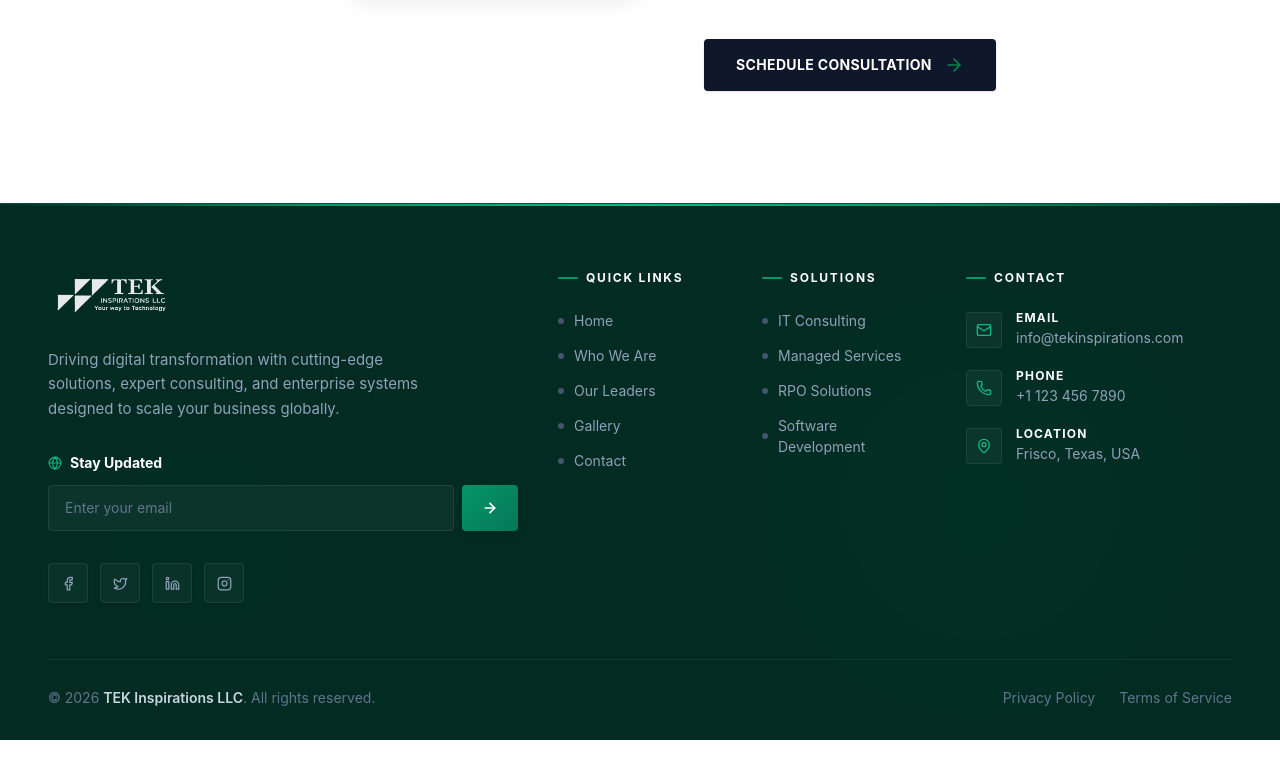
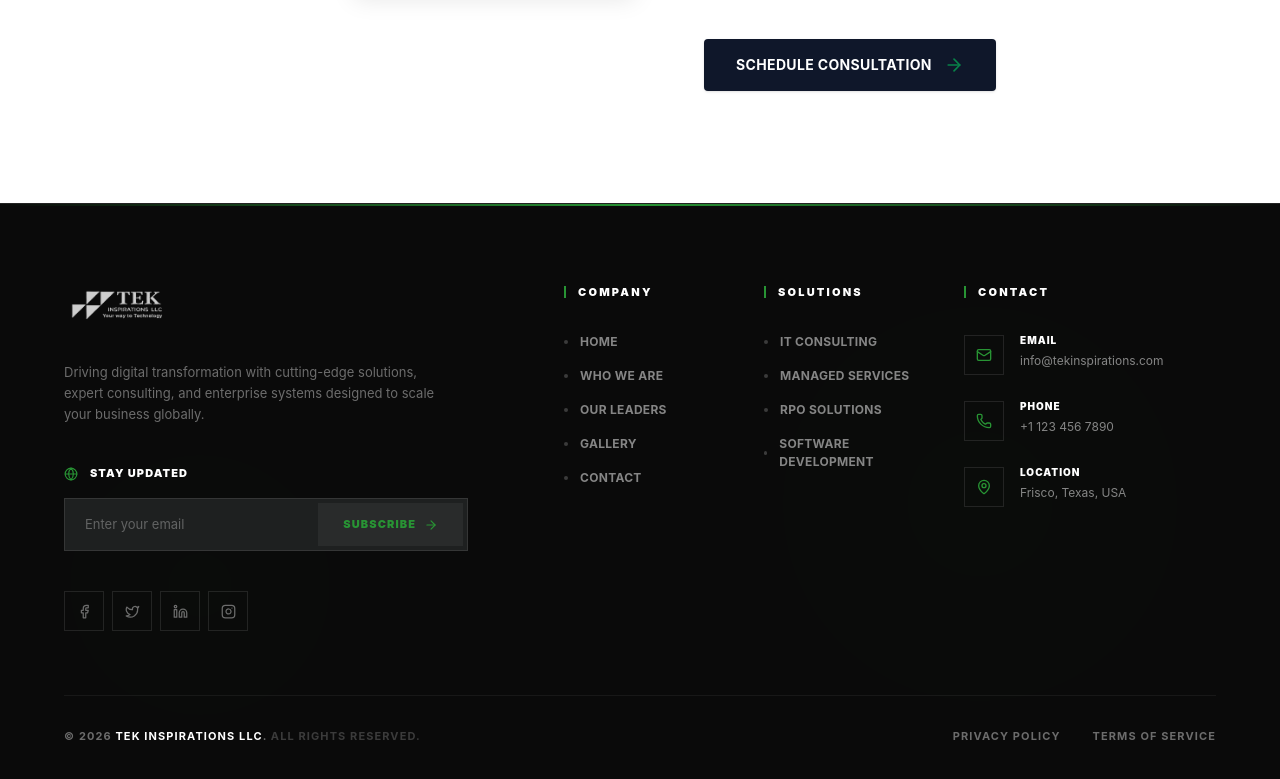
Before and after one commit to anupchauhanak6/tek-inspirations-llc, a React (Vite) app in the folder frontend/: page / in a window 1280 px wide. Shown: the part 4912-5691 px from the top of the page. Before the commit the page ends 5652 px from the top, so only its background shows below. Built offline with nearby package versions, Linux system fonts and the light colour scheme.

Commit message:
feat: implement core frontend pages and shared components for the website redesign

```diff
--- a/frontend/src/components/Footer.jsx
+++ b/frontend/src/components/Footer.jsx
@@ -1,6 +1,10 @@
 import React from "react";
 import { Link } from "react-router-dom";
 import { Mail, Phone, MapPin, Facebook, Twitter, Linkedin, Instagram, ArrowRight, Globe } from "lucide-react";
+
+/* ─── Logo brand colors ─── */
+const BRAND = "#289434"; // Logo Forest Green
+const DARK  = "#14542c"; // Logo Dark Ivy
 
 const solutions = [
   { name: "IT Consulting",        path: "/our-solution/it-consulting" },
@@ -26,55 +30,57 @@ const socials = [
 
 function Footer() {
   return (
-    <footer className="bg-[#022c22] text-slate-400 relative overflow-hidden font-sans border-t border-[#064e3b]">
-      {/* Decorative background elements using Emerald green */}
-      <div className="pointer-events-none absolute top-0 right-0 w-150 h-150 opacity-[0.03]"
-        style={{ background: "radial-gradient(circle, #10b981, transparent 60%)", filter: "blur(80px)" }} />
-      <div className="pointer-events-none absolute bottom-0 left-0 w-100 h-100 opacity-[0.02]"
-        style={{ background: "radial-gradient(circle, #059669, transparent 60%)", filter: "blur(60px)" }} />
+    <footer className="bg-[#0a0a0a] text-slate-400 relative overflow-hidden font-sans border-t border-white/10">
+      {/* Decorative background elements */}
+      <div className="pointer-events-none absolute top-0 right-0 w-[600px] h-[600px] opacity-[0.02]"
+        style={{ background: `radial-gradient(circle, ${BRAND}, transparent 70%)`, filter: "blur(80px)" }} />
+      <div className="pointer-events-none absolute bottom-0 left-0 w-[400px] h-[400px] opacity-[0.02]"
+        style={{ background: `radial-gradient(circle, ${BRAND}, transparent 70%)`, filter: "blur(60px)" }} />
 
       {/* Top accent line */}
-      <div className="h-0.5 w-full"
-        style={{ background: "linear-gradient(to right, transparent, #059669, #10b981, #059669, transparent)" }} />
+      <div className="absolute top-0 left-0 right-0 h-[2px]"
+        style={{ background: `linear-gradient(90deg, transparent 0%, ${BRAND} 50%, transparent 100%)` }} />
 
-      <div className="max-w-7xl mx-auto px-6 lg:px-12 pt-16 pb-8 relative z-10">
-        <div className="grid grid-cols-1 md:grid-cols-12 gap-10 pb-14 border-b border-white/6">
+      <div className="max-w-[1700px] mx-auto px-6 lg:px-16 pt-20 pb-10 relative z-10">
+        <div className="grid grid-cols-1 md:grid-cols-12 gap-12 pb-16 border-b border-white/[0.06]">
 
           {/* Brand Column */}
-          <div className="md:col-span-12 lg:col-span-5">
-            <Link to="/" className="inline-block mb-6 group">
+          <div className="md:col-span-12 lg:col-span-5 pr-0 lg:pr-12">
+            <Link to="/" className="inline-block mb-8 group">
               <img
                 src="photos/logo.png"
                 alt="TEK Inspirations"
-                className="h-12 w-auto object-contain brightness-0 invert opacity-90 group-hover:opacity-100 transition-opacity"
+                className="h-10 w-auto object-contain brightness-0 invert opacity-80 group-hover:opacity-100 group-hover:saturate-100 transition-all duration-300"
               />
             </Link>
-            <p className="text-slate-400 text-[15px] leading-relaxed mb-8 max-w-sm">
+            <p className="text-white/40 text-[13px] leading-relaxed mb-10 max-w-sm">
               Driving digital transformation with cutting-edge solutions, expert consulting, and enterprise systems designed to scale your business globally.
             </p>
 
             {/* Newsletter */}
-            <div className="mb-8">
-              <p className="text-white text-sm font-bold mb-3 flex items-center gap-2">
-                <Globe size={14} className="text-[#10b981]" />
+            <div className="mb-10">
+              <p className="text-white text-[11px] font-black uppercase tracking-widest mb-4 flex items-center gap-3">
+                <Globe size={14} style={{ color: BRAND }} />
                 Stay Updated
               </p>
-              <div className="flex gap-2">
+              <div className="flex bg-[#1e2020] border border-white/10 p-1">
                 <input type="email" placeholder="Enter your email"
-                  className="flex-1 bg-white/4 border border-white/8 rounded px-4 py-3 text-sm text-slate-300 placeholder-slate-500 focus:outline-none focus:border-[#10b981]/50 focus:bg-white/6 transition-all" />
-                <button className="px-5 py-3 rounded text-white font-bold transition-all hover:-translate-y-0.5 shadow-md hover:shadow-[#10b981]/20 active:scale-95"
-                  style={{ background: "linear-gradient(135deg, #059669, #047857)" }}>
-                  <ArrowRight size={16} strokeWidth={2.5} />
+                  className="flex-1 bg-transparent px-4 py-3 text-[13px] text-white placeholder-white/30 focus:outline-none focus:bg-white/5 transition-all" />
+                <button className="px-6 py-3 text-white font-black uppercase tracking-widest text-[11px] bg-white/5 hover:bg-white/10 transition-colors flex items-center justify-center gap-2 border border-transparent hover:border-white/20"
+                  style={{ color: BRAND }}>
+                  Subscribe
+                  <ArrowRight size={14} />
                 </button>
               </div>
             </div>
 
             {/* Socials */}
-            <div className="flex gap-3">
+            <div className="flex gap-2">
               {socials.map(({ icon: Icon, href, label }) => (
                 <a key={label} href={href} aria-label={label}
-                  className="w-10 h-10 rounded flex items-center justify-center border border-white/8 bg-white/3 text-slate-400 hover:text-white hover:bg-[#059669] hover:border-[#059669] transition-all duration-200 hover:-translate-y-0.5 shadow-sm hover:shadow-[#059669]/20">
-                  <Icon size={15} />
+                  className="w-10 h-10 flex items-center justify-center border border-white/10 bg-transparent text-white/40 hover:text-white transition-all duration-300 hover:bg-white/5"
+                  style={{ borderColor: "rgba(255,255,255,0.1)" }}>
+                  <Icon size={15} className="group-hover:text-white transition-colors" />
                 </a>
               ))}
             </div>
@@ -82,16 +88,16 @@ function Footer() {
 
           {/* Quick Links */}
           <div className="md:col-span-6 lg:col-span-2">
-            <h3 className="text-white font-bold text-xs uppercase tracking-[0.15em] mb-6 flex items-center gap-2">
-              <span className="w-5 h-0.5 bg-[#059669] rounded-full" />
-              Quick Links
+            <h3 className="text-white font-black text-[11px] uppercase tracking-[0.2em] mb-8 flex items-center gap-3">
+              <span className="w-[2px] h-3" style={{ background: BRAND }} />
+              Company
             </h3>
-            <ul className="space-y-3.5">
+            <ul className="space-y-4">
               {quickLinks.map(({ name, path }) => (
                 <li key={name}>
                   <Link to={path}
-                    className="group flex items-center gap-2.5 text-slate-400 hover:text-white transition-colors text-[14px]">
-                    <span className="w-1.5 h-1.5 rounded-full bg-slate-600 group-hover:bg-[#10b981] group-hover:shadow-[0_0_6px_#10b981] transition-all" />
+                    className="group flex items-center gap-3 text-white/50 hover:text-white transition-colors text-[12px] font-bold tracking-wide uppercase">
+                    <span className="w-1 h-1 rounded-full bg-white/20 group-hover:scale-150 group-hover:bg-[#289434] transition-all" />
                     {name}
                   </Link>
                 </li>
@@ -101,16 +107,16 @@ function Footer() {
 
           {/* Solutions */}
           <div className="md:col-span-6 lg:col-span-2">
-            <h3 className="text-white font-bold text-xs uppercase tracking-[0.15em] mb-6 flex items-center gap-2">
-              <span className="w-5 h-0.5 bg-[#059669] rounded-full" />
+            <h3 className="text-white font-black text-[11px] uppercase tracking-[0.2em] mb-8 flex items-center gap-3">
+              <span className="w-[2px] h-3" style={{ background: BRAND }} />
               Solutions
             </h3>
-            <ul className="space-y-3.5">
+            <ul className="space-y-4">
               {solutions.map(({ name, path }) => (
                 <li key={name}>
                   <Link to={path}
-                    className="group flex items-center gap-2.5 text-slate-400 hover:text-white transition-colors text-[14px]">
-                    <span className="w-1.5 h-1.5 rounded-full bg-slate-600 group-hover:bg-[#10b981] group-hover:shadow-[0_0_6px_#10b981] transition-all" />
+                    className="group flex items-center gap-3 text-white/50 hover:text-white transition-colors text-[12px] font-bold tracking-wide uppercase">
+                    <span className="w-1 h-1 rounded-full bg-white/20 group-hover:scale-150 group-hover:bg-[#289434] transition-all" />
                     {name}
                   </Link>
                 </li>
@@ -120,23 +126,23 @@ function Footer() {
 
           {/* Contact */}
           <div className="md:col-span-12 lg:col-span-3">
-            <h3 className="text-white font-bold text-xs uppercase tracking-[0.15em] mb-6 flex items-center gap-2">
-              <span className="w-5 h-0.5 bg-[#059669] rounded-full" />
+            <h3 className="text-white font-black text-[11px] uppercase tracking-[0.2em] mb-8 flex items-center gap-3">
+              <span className="w-[2px] h-3" style={{ background: BRAND }} />
               Contact
             </h3>
-            <ul className="space-y-5">
+            <ul className="space-y-6">
               {[
                 { icon: Mail,   label: "Email",    value: "info@tekinspirations.com" },
                 { icon: Phone,  label: "Phone",    value: "+1 123 456 7890" },
                 { icon: MapPin, label: "Location", value: "Frisco, Texas, USA" },
               ].map(({ icon: Icon, label, value }) => (
-                <li key={label} className="group flex items-start gap-3.5">
-                  <div className="mt-0.5 w-9 h-9 rounded flex items-center justify-center bg-white/4 border border-white/8 group-hover:border-[#059669]/40 group-hover:bg-[#059669]/10 transition-all shrink-0">
-                    <Icon size={16} className="text-[#10b981]" />
+                <li key={label} className="group flex items-start gap-4">
+                  <div className="mt-0.5 w-10 h-10 flex items-center justify-center border border-white/10 group-hover:border-white/30 group-hover:bg-white/5 transition-all shrink-0">
+                    <Icon size={16} style={{ color: BRAND }} />
                   </div>
                   <div>
-                    <p className="text-white text-xs font-bold mb-0.5 uppercase tracking-widest">{label}</p>
-                    <p className="text-slate-400 text-sm">{value}</p>
+                    <p className="text-white text-[10px] font-black mb-1 uppercase tracking-widest">{label}</p>
+                    <p className="text-white/50 text-[12px]">{value}</p>
                   </div>
                 </li>
               ))}
@@ -145,14 +151,14 @@ function Footer() {
         </div>
 
         {/* Bottom Bar */}
-        <div className="pt-7 flex flex-col md:flex-row justify-between items-center gap-4 text-sm text-slate-500">
+        <div className="pt-8 flex flex-col md:flex-row justify-between items-center gap-6 text-[11px] text-white/40 uppercase tracking-widest font-bold font-sans">
           <p>
             © {new Date().getFullYear()}{" "}
-            <span className="text-slate-300 font-semibold">TEK Inspirations LLC</span>. All rights reserved.
+            <span className="text-white">TEK Inspirations LLC</span>. <span className="opacity-50">All rights reserved.</span>
           </p>
-          <div className="flex gap-6">
-            <Link to="/privacy-policy" className="hover:text-[#10b981] transition-colors">Privacy Policy</Link>
-            <Link to="/terms-of-service" className="hover:text-[#10b981] transition-colors">Terms of Service</Link>
+          <div className="flex gap-8">
+            <Link to="/privacy-policy" className="hover:text-white transition-colors">Privacy Policy</Link>
+            <Link to="/terms-of-service" className="hover:text-white transition-colors">Terms of Service</Link>
           </div>
         </div>
       </div>
```
